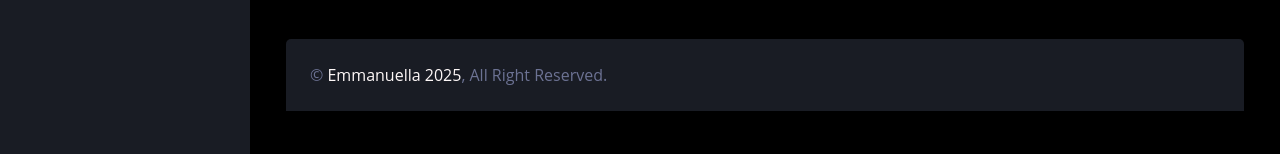
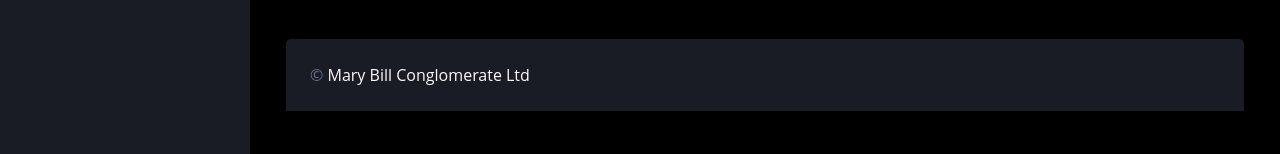
Before and after one commit to EmmaEne/Express-supermarket, a plain HTML site: page stocking.html in a window 1280 px wide. Shown: the part 529-683 px from the top of the page. Drawn offline with nearby package versions, Linux system fonts and the light colour scheme.

Commit message:
updated pages

```diff
--- a/stocking.html
+++ b/stocking.html
@@ -267,7 +267,7 @@
           <div class="bg-secondary rounded-top p-4">
             <div class="row">
               <div class="col-12 col-sm-6 text-center text-sm-start">
-                &copy; <a href="#">Emmanuella 2025</a>, All Right Reserved.
+                &copy; <a href="#">Mary Bill Conglomerate Ltd
               </div>
             </div>
           </div>
```
